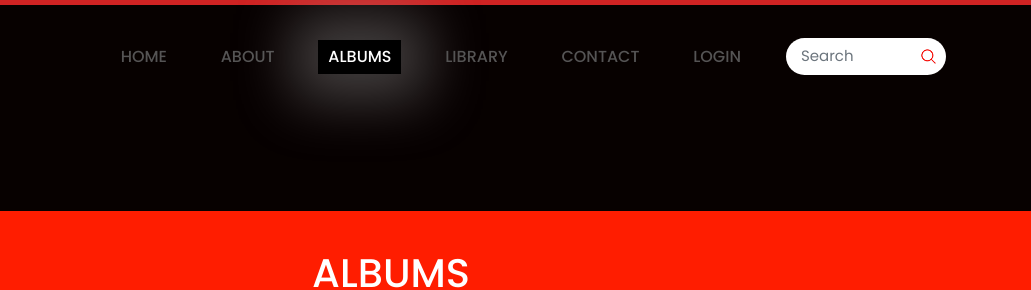
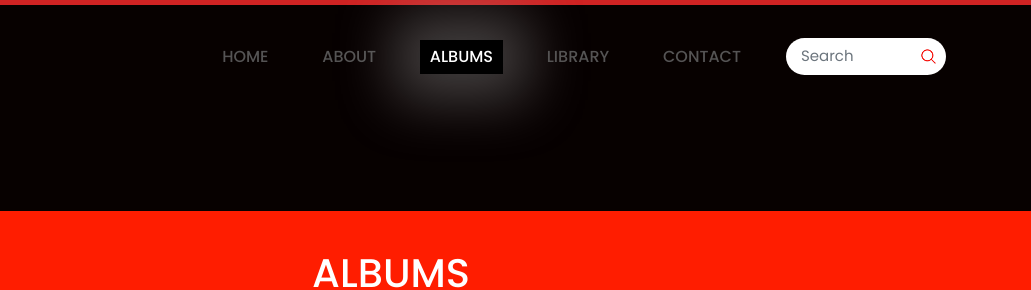
Before and after one commit to AnniP070/Beat-x, a plain HTML site: page album.html in a window 1280 px wide. Shown: the top 290 px of the page, 249-1280 px from the left. Drawn offline with nearby package versions, Linux system fonts and the light colour scheme.

Commit message:
Update album.html

```diff
--- a/album.html
+++ b/album.html
@@ -59,7 +59,7 @@
                                         <li class="active"> <a href="album.html"> Albums</a> </li>
                                         <li> <a href="blog.html">Library</a> </li>
                                         <li> <a href="contact.html">Contact</a> </li>
-                                        <li> <a href="#contact">Login</a> </li>
+
                                     </ul>
                                 </nav>
                             </div>
```
